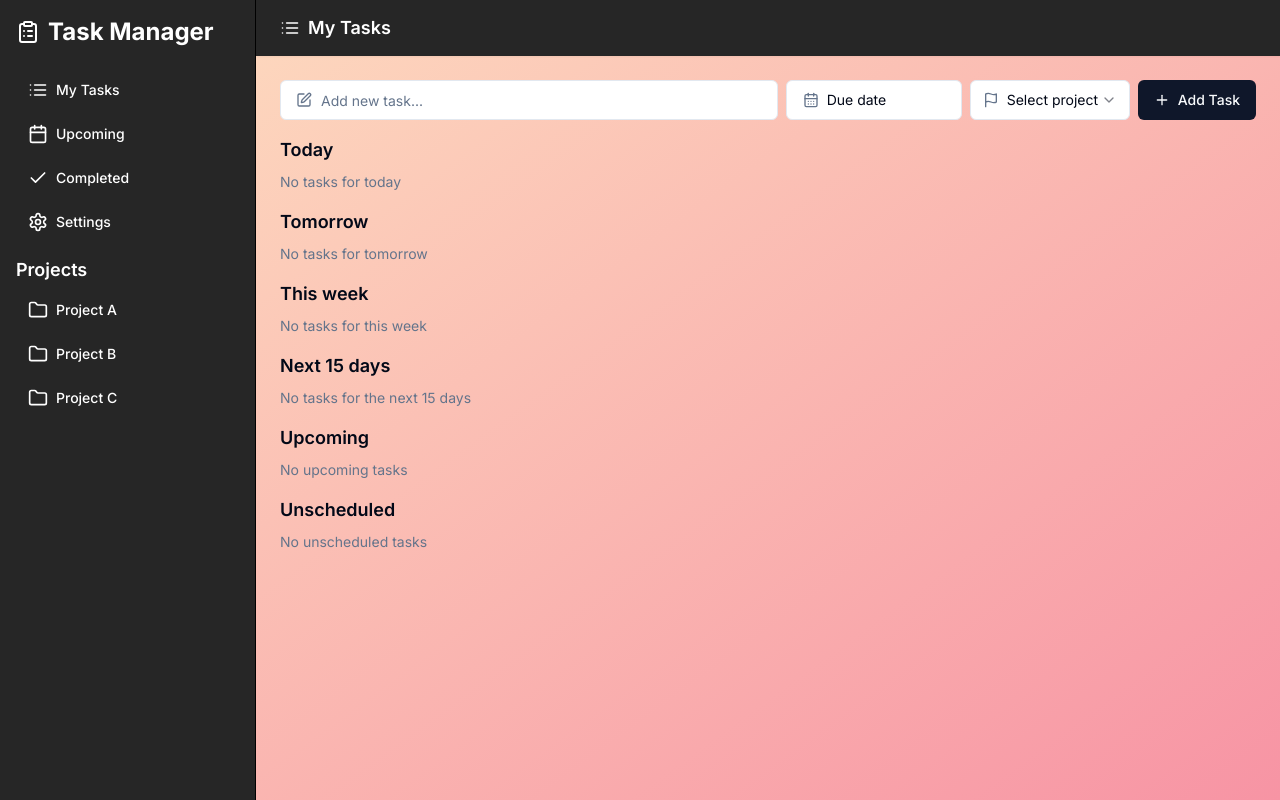
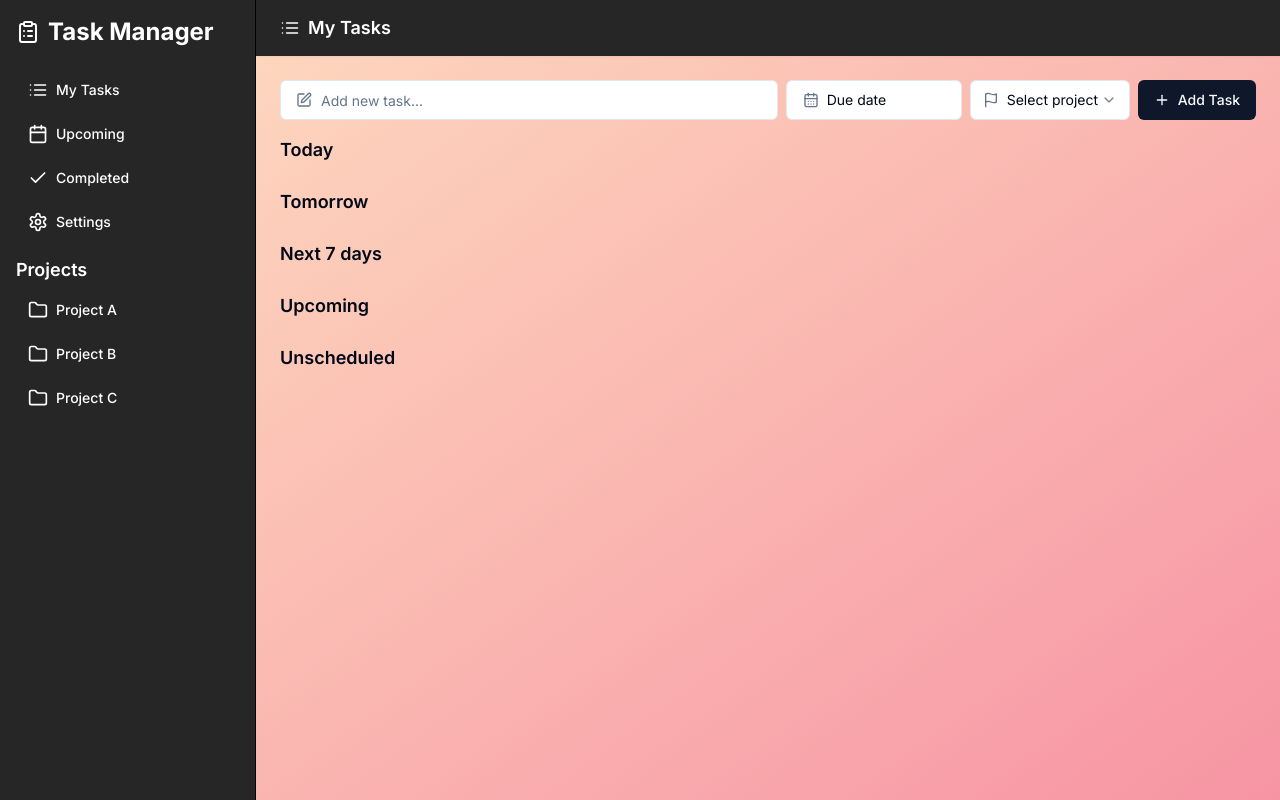
Before and after one commit to nicolasmendonca/tasks, a Next.js app: page / in a window 1280 px wide. Built offline with nearby package versions, Linux system fonts and the light colour scheme.

Commit message:
Re-implement task updates and queries

```diff
--- a/components/task-card.tsx
+++ b/components/task-card.tsx
@@ -1,95 +1,88 @@
-import { Button } from "@/components/ui/button"
-import { Popover, PopoverTrigger, PopoverContent } from "@/components/ui/popover"
-import { Calendar } from "@/components/ui/calendar"
-import { CalendarDaysIcon, FlagIcon, TrashIcon } from "lucide-react"
-import { Select, SelectTrigger, SelectValue, SelectContent, SelectItem } from "@/components/ui/select"
-import { Card, CardContent } from "@/components/ui/card"
-import { Checkbox } from "@/components/ui/checkbox"
-import { db, type Task } from '../lib/db'
-import { format } from 'date-fns/format'
+'use-client';
+
+import { Button } from '@/components/ui/button';
+import {
+  Popover,
+  PopoverTrigger,
+  PopoverContent,
+} from '@/components/ui/popover';
+import { Calendar } from '@/components/ui/calendar';
+import { CalendarDaysIcon, FlagIcon, TrashIcon } from 'lucide-react';
+import {
+  Select,
+  SelectTrigger,
+  SelectValue,
+  SelectContent,
+  SelectItem,
+} from '@/components/ui/select';
+import { Card, CardContent } from '@/components/ui/card';
+import { Checkbox } from '@/components/ui/checkbox';
+import { db, type Task } from '../lib/db';
+import { format } from 'date-fns/format';
 import { produce } from 'immer';
-import useSWRMutation from "swr/mutation";
-import useSWR, {mutate} from 'swr'
 
-
-const updateTask = async (key: string, { arg }: { arg: { task: Task } }) => {
-    await db.tasks.update(arg.task.id, arg.task);
-    return arg
-};
-
-const deleteTask = async (key: string, { arg }: { arg: { task: Task } }) => {
-    await db.tasks.delete(arg.task.id);
-    return undefined
-};
-
-
-export default function TaskCard(props: Readonly<{
-  taskId: Task['id'],
-  onTaskUpdated?: (updatedTask: Task) => void;
-  onTaskDeleted?: () => void;
+export default function TaskCard({
+  task,
+  onTaskUpdated,
+  onTaskDeleted,
+}: Readonly<{
+  task: Task;
+  onTaskUpdated: (updatedTask: Task) => void;
+  onTaskDeleted: () => void;
 }>) {
-  const swrKey = `/tasks/${props.taskId}`
-  const taskQuery = useSWR(swrKey, () => db.tasks.get(props.taskId), {
-    suspense: true
-  })
-  const updateTaskMutation = useSWRMutation(swrKey, updateTask, {
-    onSuccess: ({ task }) => props.onTaskUpdated?.(task)
-  })
-  const deleteTaskMutation = useSWRMutation(swrKey, deleteTask, {
-    onSuccess: () => props.onTaskDeleted?.()
-  })
-
-  const task = taskQuery.data!;
-
-  return <Card>
+  return (
+    <Card>
       <CardContent className="grid gap-2 pt-6">
         <div className="flex items-center gap-3">
-        <Checkbox id={`checkbox-task-${task.id}`} checked={task.completed} onCheckedChange={newCheckedState => {
-          const updatedTask = produce(task, draft => {
+          <Checkbox
+            id={`checkbox-task-${task.id}`}
+            checked={task.completed}
+            onCheckedChange={(newCheckedState) => {
+              const updatedTask = produce(task, (draft) => {
                 draft.completed = newCheckedState as boolean;
-          })
-          updateTaskMutation.trigger({ task: updatedTask }, {
-            optimisticData: task,
-          })
-        }} />
+              });
+              onTaskUpdated(updatedTask);
+            }}
+          />
           <div className="flex-1">
-          <h3 className="font-medium pl-2">
-            {task.description}
-          </h3>
+            <h3 className="font-medium pl-2">{task.description}</h3>
             <div className="flex items-center gap-2 mt-2">
               <Popover>
                 <PopoverTrigger asChild>
-                <Button variant="ghost" className="w-fit px-2 h-3 text-xs font-normal">
-                  <CalendarDaysIcon className='size-4 stroke-muted-foreground mr-1' />
-                  {task.dueDate ? `Due: ${format(task.dueDate, "EEE P")}` : `No due date`}
+                  <Button
+                    variant="ghost"
+                    className="w-fit px-2 h-3 text-xs font-normal"
+                  >
+                    <CalendarDaysIcon className="size-4 stroke-muted-foreground mr-1" />
+                    {task.dueDate
+                      ? `Due: ${format(task.dueDate, 'EEE P')}`
+                      : `No due date`}
                   </Button>
                 </PopoverTrigger>
                 <PopoverContent className="w-auto p-0" align="start">
-                <Calendar mode="single" selected={task.dueDate ?? undefined} onSelect={(newDay) => {
-                  const updatedTask = produce(task, draft => {
+                  <Calendar
+                    mode="single"
+                    selected={task.dueDate ?? undefined}
+                    onSelect={(newDay) => {
+                      const updatedTask = produce(task, (draft) => {
                         draft.dueDate = newDay ?? null;
-                  })
-                  updateTaskMutation.trigger({ task: updatedTask }, {
-                    optimisticData: task,
-                    onSuccess: () => {
-                      mutate(key => typeof key === 'string' && key.startsWith('/task-groups'), undefined, {
-                        revalidate: true
-                      })
-                    }
-                  })
-                }} />
+                      });
+                      onTaskUpdated(updatedTask);
+                    }}
+                  />
                 </PopoverContent>
               </Popover>
-            <Select value={task.projectId ?? undefined} onValueChange={(newProjectValue) => {
-              const updatedTask = produce(task, draft => {
+              <Select
+                value={task.projectId ?? undefined}
+                onValueChange={(newProjectValue) => {
+                  const updatedTask = produce(task, (draft) => {
                     draft.projectId = newProjectValue;
-              })
-              updateTaskMutation.trigger({ task: updatedTask }, {
-                optimisticData: task,
-              })
-            }}>
+                  });
+                  onTaskUpdated(updatedTask);
+                }}
+              >
                 <SelectTrigger className="h-3 group w-fit px-2 text-xs border-none hover:bg-muted">
-                <FlagIcon className='stroke-muted-foreground group-hover:stroke-accent-foreground size-4 mr-1' />
+                  <FlagIcon className="stroke-muted-foreground group-hover:stroke-accent-foreground size-4 mr-1" />
                   <SelectValue placeholder="No Project" />
                 </SelectTrigger>
                 <SelectContent>
@@ -100,13 +93,12 @@ export default function TaskCard(props: Readonly<{
               </Select>
             </div>
           </div>
-        <Button variant="ghost" size="icon" onClick={() => {
-          deleteTaskMutation.trigger({ task })
-        }}>
+          <Button variant="ghost" size="icon" onClick={onTaskDeleted}>
             <TrashIcon className="h-5 w-5" />
             <span className="sr-only">Delete task</span>
           </Button>
         </div>
       </CardContent>
     </Card>
+  );
 }
--- a/components/task-list-group.tsx
+++ /dev/null
@@ -1,52 +0,0 @@
-"use client";
-
-import TaskCard from "./task-card";
-import useSWR from "swr";
-import type { Task } from "../lib/db";
-
-type Props = Readonly<{
-  group: {
-    id: string;
-    name: string;
-    noTasksLabel: string;
-    loadTaskIds: () => Promise<Array<Task['id']>>;
-  };
-}>;
-
-export default function TaskListGroup(props: Props) {
-  return (
-    <div>
-      <h2 className="mb-2 text-lg font-semibold">{props.group.name}</h2>
-      <div className="space-y-2">
-        <TaskList group={props.group} />
-      </div>
-    </div>
-  );
-}
-
-function TaskList(props: Props) {
-  const taskGroupQuery = useSWR(
-    `/task-groups/${props.group.id}`,
-    props.group.loadTaskIds
-  );
-
-  if (taskGroupQuery.error) {
-    return <p className="text-sm text-red-500">Failed to load tasks</p>;
-  }
-
-  if (taskGroupQuery.isLoading) {
-    return <p className="text-sm text-muted-foreground">Loading tasks...</p>;
-  }
-
-  if (taskGroupQuery.data!.length === 0) {
-    return (
-      <p className="text-sm text-muted-foreground">
-        {props.group.noTasksLabel}
-      </p>
-    );
-  }
-
-  return taskGroupQuery.data!.map((taskId) => <TaskCard key={taskId} taskId={taskId} onTaskDeleted={() => {
-    taskGroupQuery.mutate(taskGroupQuery.data?.filter(id => id !== taskId))
-  }} />);
-}
--- a/components/tasks-page.tsx
+++ b/components/tasks-page.tsx
@@ -1,103 +1,188 @@
-"use client";
+'use client';
 
-import { Button } from "@/components/ui/button";
-import CreateTaskForm from "./create-task-form";
-import { ListIcon, MenuIcon } from "lucide-react";
-import Sidebar from "./sidebar";
-import TaskListGroup from "./task-list-group";
-import { db, Task } from "../lib/db";
-import { addDays, isAfter, isSameDay, startOfDay, startOfWeek, endOfWeek, isWithinInterval, addWeeks } from 'date-fns'
-import { mutate } from 'swr'
+import { Button } from '@/components/ui/button';
+import CreateTaskForm from './create-task-form';
+import { ListIcon, MenuIcon } from 'lucide-react';
+import Sidebar from './sidebar';
+import { db, Task } from '../lib/db';
+import {
+  addDays,
+  isAfter,
+  isSameDay,
+  startOfDay,
+  isWithinInterval,
+} from 'date-fns';
+import useSWR from 'swr';
+import { produce } from 'immer';
+import TaskCard from './task-card';
 
-
-const groups = [
+const getTaskGroups = (tasks: Task[]) =>
+  [
     {
-    id: "today",
-    name: "Today",
-    noTasksLabel: "No tasks for today",
-    loadTaskIds: async () => {
+      id: 'today',
+      name: 'Today',
+      noTasksLabel: 'No tasks for today',
+      getTasks: () => {
         function isToday(date: Date) {
           const today = new Date();
           return isSameDay(date, today);
         }
 
-      return db.tasks
-        .filter((task) => task.dueDate !== null && isToday(task.dueDate))
-        .primaryKeys();
+        return tasks.filter(
+          (task) => task.dueDate !== null && isToday(task.dueDate)
+        );
       },
     },
     {
-    id: "tomorrow",
-    name: "Tomorrow",
-    noTasksLabel: "No tasks for tomorrow",
-    loadTaskIds: async () => {
-
+      id: 'tomorrow',
+      name: 'Tomorrow',
+      noTasksLabel: 'No tasks for tomorrow',
+      getTasks: () => {
         function isTomorrow(date: Date) {
           const today = new Date();
           const tomorrow = addDays(today, 1);
           return isSameDay(date, tomorrow);
         }
-      return db.tasks.filter((task) => task.dueDate !== null && isTomorrow(task.dueDate)).primaryKeys();
+        return tasks.filter(
+          (task) => task.dueDate !== null && isTomorrow(task.dueDate)
+        );
       },
     },
     {
-    id: "this-week",
-    name: "This week",
-    noTasksLabel: "No tasks for this week",
-    loadTaskIds: async () => {
-      function isRestOfWeek(date: Date) {
-        const today = new Date();
-        const startOfTomorrow = startOfDay(addDays(today, 1));
-        const startOfRestOfWeek = addDays(startOfTomorrow, 1);
-        const endOfRestOfWeek = endOfWeek(today);
-        return isWithinInterval(date, { start: startOfRestOfWeek, end: endOfRestOfWeek });
+      id: 'next-7-days',
+      name: 'Next 7 days',
+      noTasksLabel: 'No tasks for the next 7 days',
+      getTasks: () => {
+        function isNext7Days(date: Date) {
+          const today = startOfDay(new Date());
+          const tomorrow = addDays(today, 1);
+          const endOfNext7Days = addDays(tomorrow, 6);
+          return (
+            isWithinInterval(date, {
+              start: tomorrow,
+              end: endOfNext7Days,
+            }) && !isSameDay(date, tomorrow)
+          );
         }
-      return db.tasks.filter((task) => task.dueDate !== null && isRestOfWeek(task.dueDate)).primaryKeys();
+        return tasks.filter(
+          (task) => task.dueDate !== null && isNext7Days(task.dueDate)
+        );
       },
     },
     {
-    id: "next-15-days",
-    name: "Next 15 days",
-    noTasksLabel: "No tasks for the next 15 days",
-    loadTaskIds: async () => {
-      function isUpcomingTwoWeeks(date: Date) {
-        const today = new Date();
-        const startOfNextWeek = startOfWeek(addWeeks(today, 1));
-        const endOfUpcomingTwoWeeks = endOfWeek(addWeeks(today, 2));
-        return isWithinInterval(date, { start: startOfNextWeek, end: endOfUpcomingTwoWeeks });
+      id: 'upcoming',
+      name: 'Upcoming',
+      noTasksLabel: 'No upcoming tasks',
+      getTasks: () => {
+        function isUpcoming(date: Date) {
+          const today = startOfDay(new Date());
+          const tomorrow = addDays(today, 1);
+          const endOfNext7Days = addDays(today, 7);
+          return (
+            isAfter(date, endOfNext7Days) ||
+            (isAfter(date, tomorrow) && !isNext7Days(date))
+          );
         }
-      return db.tasks.filter((task) => task.dueDate !== null && isUpcomingTwoWeeks(task.dueDate)).primaryKeys();
+
+        function isNext7Days(date: Date) {
+          const today = startOfDay(new Date());
+          const endOfNext7Days = addDays(today, 7);
+          return (
+            isWithinInterval(date, {
+              start: today,
+              end: endOfNext7Days,
+            }) && !isSameDay(date, today)
+          );
+        }
+
+        return tasks.filter(
+          (task) => task.dueDate !== null && isUpcoming(task.dueDate)
+        );
       },
     },
     {
-    id: "upcoming",
-    name: "Upcoming",
-    noTasksLabel: "No upcoming tasks",
-    loadTaskIds: async () => {
-      function isUpcoming(date: Date) {
-        const today = new Date();
-        const endOfUpcomingTwoWeeks = endOfWeek(addWeeks(today, 2));
-        return isAfter(date, endOfUpcomingTwoWeeks);
-      }
-      return db.tasks.filter((task) => task.dueDate !== null && isUpcoming(task.dueDate)).primaryKeys();
-    },
-  },
-  {
-    id: "unscheduled",
-    name: "Unscheduled",
-    noTasksLabel: "No unscheduled tasks",
-    loadTaskIds: async () => {
-      return db.tasks.filter(task => task.dueDate === null).primaryKeys();
+      id: 'unscheduled',
+      name: 'Unscheduled',
+      noTasksLabel: 'No unscheduled tasks',
+      getTasks: () => {
+        return tasks.filter((task) => task.dueDate === null);
       },
     },
   ] satisfies Array<{
     id: string;
     name: string;
     noTasksLabel: string;
-  loadTaskIds: () => Promise<Array<Task['id']>>;
+    getTasks: () => Array<Task>;
   }>;
 
+const tasksQueryKey = '/tasks';
+
+function mapArrayToEntities<
+  T extends Object[],
+  K extends string | number | symbol
+>(array: T, getId: (element: T[number]) => K) {
+  const ids = array.map(getId);
+  const record = array.reduce<Record<K, T[number]>>((record, element) => {
+    record[getId(element)] = element;
+    return record;
+  }, {} as Record<K, T[number]>);
+
+  return {
+    ids,
+    record,
+    toArray: () => ids.map((id) => record[id]),
+  };
+}
+
+function getTaskKey(task: Task) {
+  return task.id;
+}
+
 export function TasksPage() {
+  const tasksQuery = useSWR(tasksQueryKey, async () => {
+    const tasks = await db.tasks.toArray();
+    return mapArrayToEntities(tasks, getTaskKey);
+  });
+
+  if (tasksQuery.error) {
+    return <p>Error... {JSON.stringify(tasksQuery.error)}</p>;
+  }
+
+  if (!tasksQuery.data) {
+    return <p>Loading...</p>;
+  }
+
+  function handleTaskUpdated(updatedTask: Task) {
+    const updatedTasks = produce(tasksQuery.data!, (draft) => {
+      draft.record[updatedTask.id] = updatedTask;
+    });
+    tasksQuery.mutate(
+      async () => {
+        await db.tasks.update(updatedTask.id, updatedTask);
+        return updatedTasks;
+      },
+      {
+        optimisticData: updatedTasks,
+      }
+    );
+  }
+
+  function handleTaskDeleted(deletedTask: Task) {
+    const updatedTasks = produce(tasksQuery.data!, (draft) => {
+      delete draft.record[deletedTask.id];
+      draft.ids.splice(draft.ids.indexOf(deletedTask.id), 1);
+    });
+    tasksQuery.mutate(
+      async () => {
+        await db.tasks.delete(deletedTask.id);
+        return updatedTasks;
+      },
+      {
+        optimisticData: updatedTasks,
+      }
+    );
+  }
+
   return (
     <div className="flex min-h-screen w-full bg-background">
       <Sidebar />
@@ -119,21 +204,36 @@ export function TasksPage() {
         <main className="bg-gradient-to-br from-[#fdd6bd] to-[#f794a4] overflow-auto flex-1">
           <div className="p-4 md:p-6 max-w-screen-lg mx-auto">
             <div className="mb-4">
-              <CreateTaskForm onCreateTask={async (taskValues) => {
-                await db.tasks.add({
+              <CreateTaskForm
+                onCreateTask={async (taskValues) => {
+                  const newTask = {
                     completed: false,
                     description: taskValues.description,
                     dueDate: taskValues.dueDate,
-                  projectId: taskValues.projectId
-                })
-                await mutate(key => (key as string).startsWith('tasks'), undefined, {
-                  revalidate: true
-                })
-              }} />
+                    projectId: taskValues.projectId,
+                  };
+                  const newTaskId = await db.tasks.add(newTask);
+                  await tasksQuery.mutate(undefined, {
+                    revalidate: true,
+                  });
+                }}
+              />
             </div>
             <div className="grid gap-4">
-              {groups.map((group) => (
-                <TaskListGroup key={group.id} group={group} />
+              {getTaskGroups(tasksQuery.data?.toArray()).map((group) => (
+                <div>
+                  <h2 className="mb-2 text-lg font-semibold">{group.name}</h2>
+                  <div className="space-y-2">
+                    {group.getTasks().map((task) => (
+                      <TaskCard
+                        key={task.id}
+                        task={task}
+                        onTaskUpdated={handleTaskUpdated}
+                        onTaskDeleted={() => handleTaskDeleted(task)}
+                      />
+                    ))}
+                  </div>
+                </div>
               ))}
             </div>
           </div>
```
Lines whose indentation alone changed are shown as unchanged.
